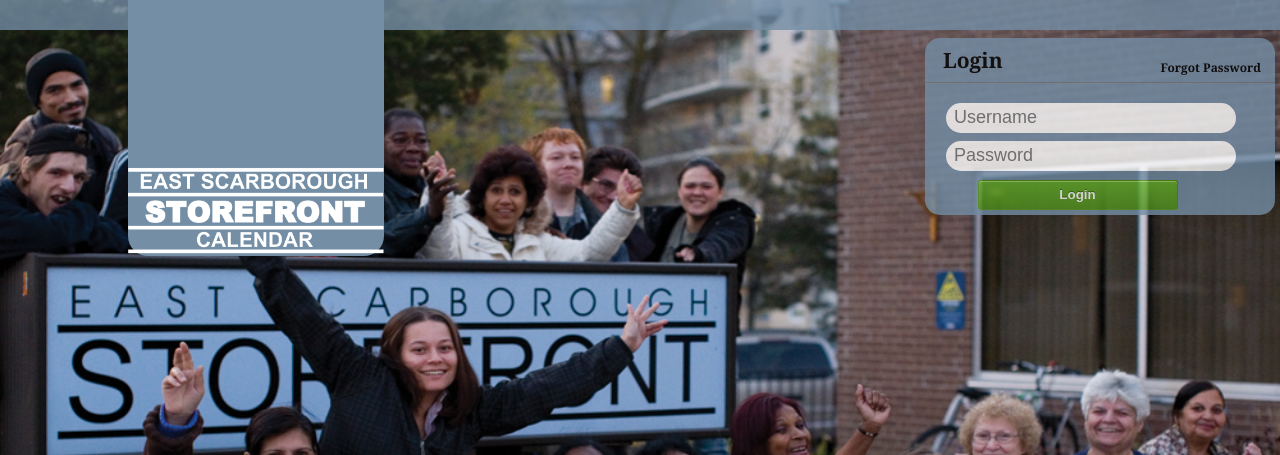
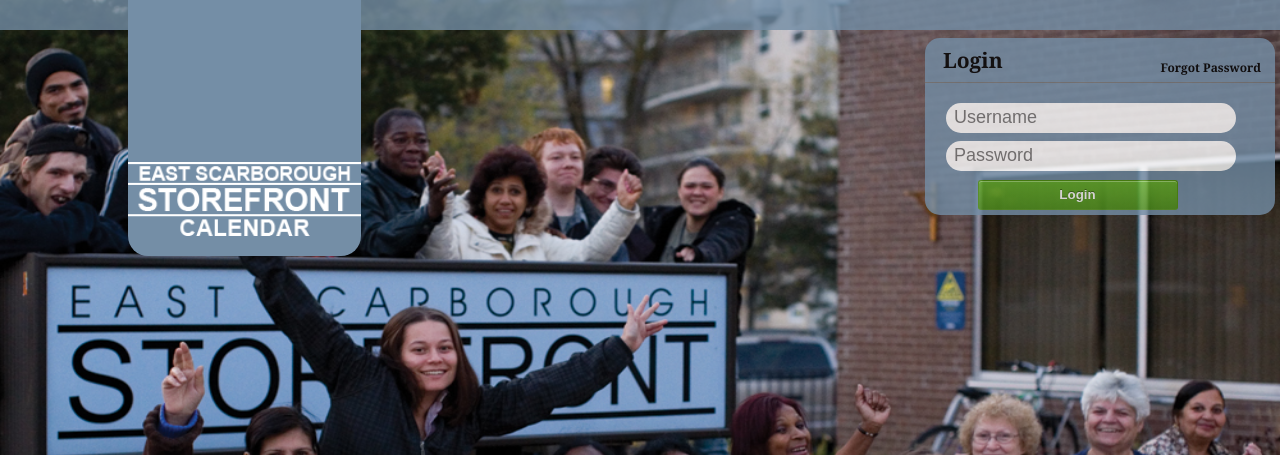
Before and after one commit to StevenDao/Storefront-Calendar, a CodeIgniter app: page /index.php/account/login in a window 1280 px wide. Shown: the top 455 px of the page. Run offline with CodeIgniter, Linux system fonts and the light colour scheme.

Commit message:
updated logo to be fixed width

```diff
--- a/website/application/views/account/loginForm.php
+++ b/website/application/views/account/loginForm.php
@@ -12,7 +12,7 @@
         </div>
 
         <div class='banner'>
-            <img class='spImage' src="../../images/banner.png" height="auto" width="100%">
+            <img class='spImage' src="<?= base_url() ?>images/logo.png" height="auto" width="233px">
         </div>
 
 
--- a/website/css/loginpage.css
+++ b/website/css/loginpage.css
@@ -188,7 +188,7 @@ border-bottom: 1px solid lightseagreen;
 
 .banner{
 left: 10%;
-width: 20%;
+width: 233px;
 height:32%;
 background-color:  rgb(116,142,166);
 position :fixed;
@@ -198,8 +198,8 @@ border-radius: 0px 0 20px 20px ;
 
 .spImage{
     position: absolute;
-
-   bottom:0px;
+    margin-bottom: 20px;
+    bottom:0px;
 }
 
 
```
